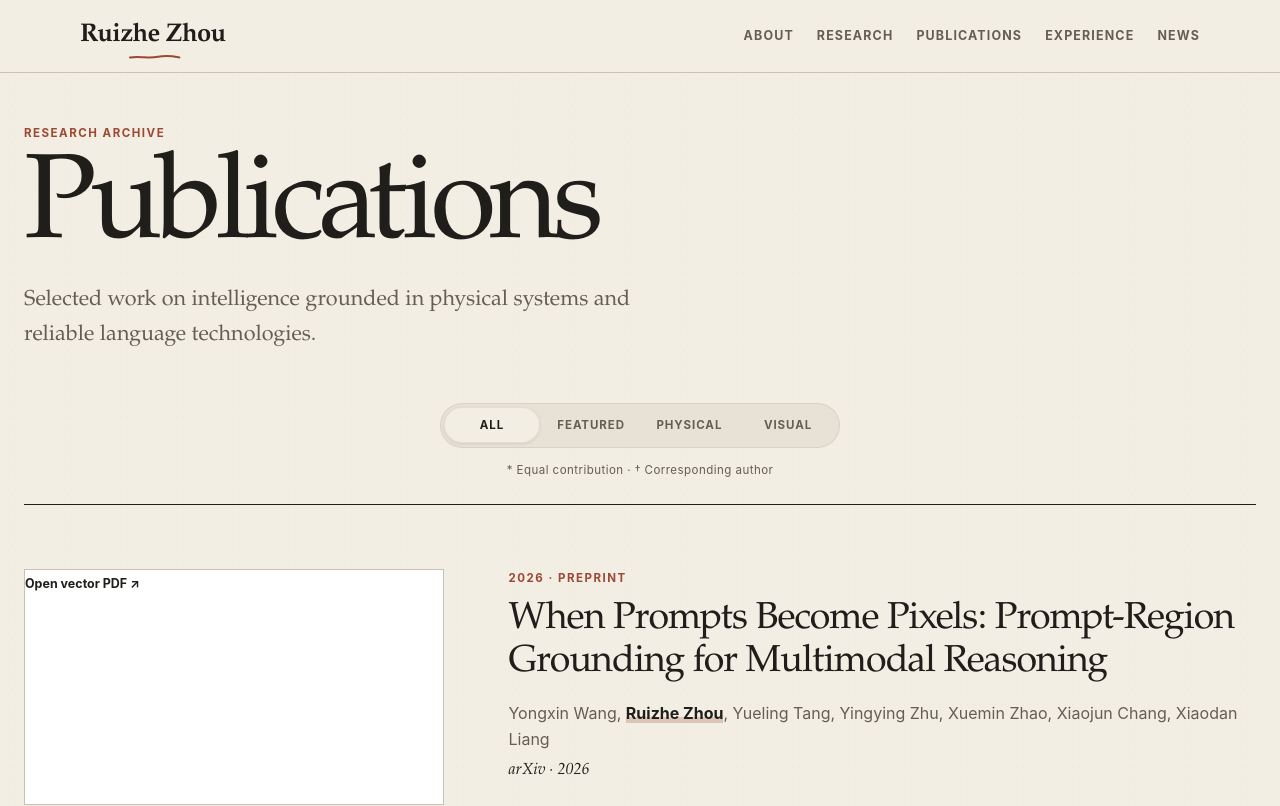
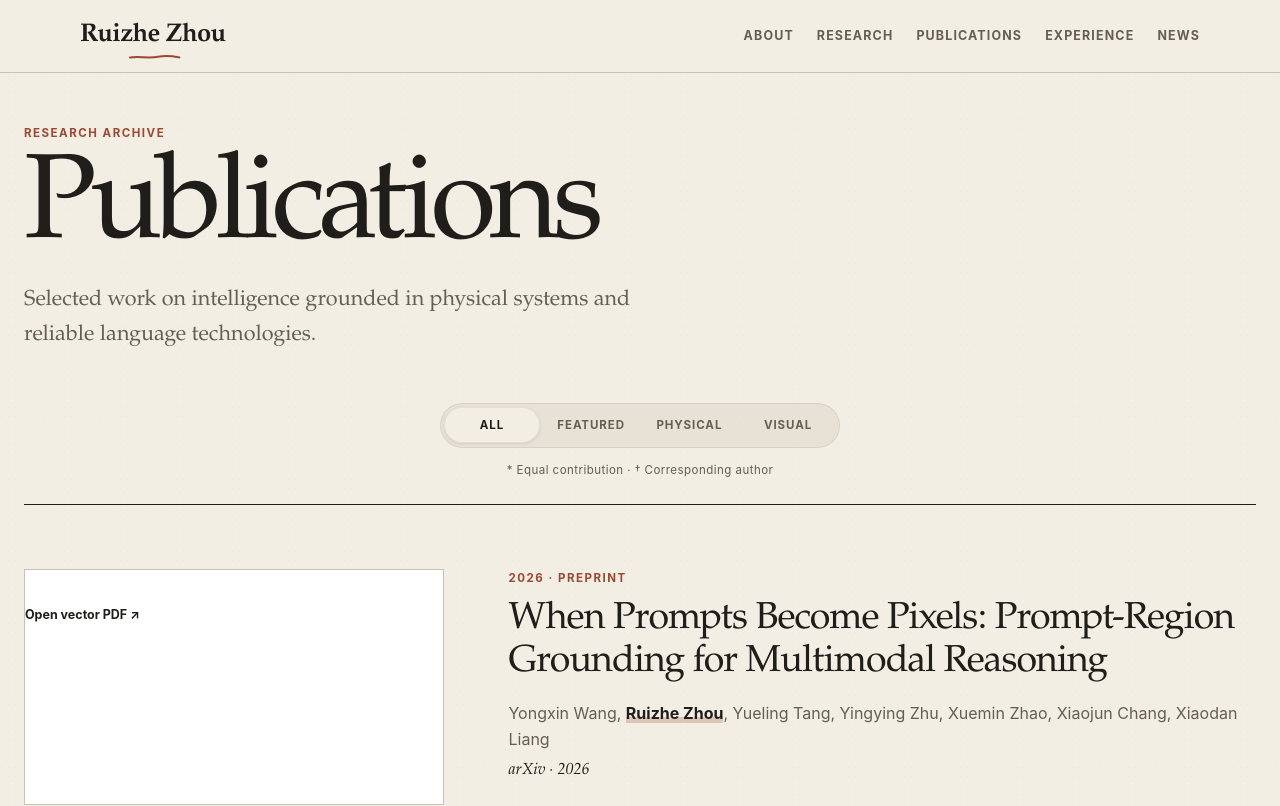
Before and after one commit to RitzChow/RitzChow.github.io, a Next.js app: page /publications in a window 1280 px wide. Shown: the top 806 px of the page. Built offline with nearby package versions, Linux system fonts and the light colour scheme.

Commit message:
fix white publication canvas letterboxing

```diff
--- a/src/app/globals.css
+++ b/src/app/globals.css
@@ -344,7 +344,8 @@ a {
 
 .paper-figure--uniform { aspect-ratio: 16 / 9; background: #fff; }
 .paper-figure img { display: block; width: 100%; height: 100%; object-fit: contain; object-position: center; }
-.paper-figure--pdf object { display: block; width: 100%; height: 100%; border: 0; object-fit: contain; object-position: center; }
+.paper-figure--pdf { display: flex; align-items: center; justify-content: center; }
+.paper-figure--pdf object { display: block; flex: none; border: 0; object-fit: contain; object-position: center; }
 .paper-figure--pdf a { color: var(--ink); font-size: 0.78rem; font-weight: 700; }
 .paper-figure__orb { position: absolute; top: 18%; left: 16%; width: 31%; aspect-ratio: 1; border: 1px solid var(--clay); border-radius: 50%; }
 .paper-figure__axis { position: absolute; inset: 20% 13%; border-left: 1px solid rgb(32 30 26 / 45%); border-bottom: 1px solid rgb(32 30 26 / 45%); transform: rotate(-7deg); }
--- a/src/components/paper-figure.tsx
+++ b/src/components/paper-figure.tsx
@@ -9,6 +9,7 @@ interface PaperFigureProps {
   image?: string;
   imageAlt?: string;
   pdfMedia?: string;
+  mediaAspectRatio?: number;
 }
 
 function fallbackCategory(category: string) {
@@ -22,17 +23,32 @@ export function PaperFigure({
   image,
   imageAlt,
   pdfMedia,
+  mediaAspectRatio,
 }: PaperFigureProps) {
   const [imageFailed, setImageFailed] = useState(false);
 
   if (pdfMedia) {
     const pdfPath = sitePath(pdfMedia);
+    const canvasAspectRatio = 16 / 9;
+    const pdfAspectRatio = mediaAspectRatio ?? canvasAspectRatio;
+    const pdfStyle = pdfAspectRatio >= canvasAspectRatio
+      ? {
+          aspectRatio: pdfAspectRatio,
+          width: "100%",
+          height: `${(canvasAspectRatio / pdfAspectRatio) * 100}%`,
+        }
+      : {
+          aspectRatio: pdfAspectRatio,
+          width: `${(pdfAspectRatio / canvasAspectRatio) * 100}%`,
+          height: "100%",
+        };
     return (
       <figure className="paper-figure paper-figure--uniform paper-figure--pdf">
         <object
           data={pdfPath}
           type="application/pdf"
           aria-label={`Vector preview of ${title}`}
+          style={pdfStyle}
         >
           <a
             href={pdfPath}
--- a/src/components/publication-list.tsx
+++ b/src/components/publication-list.tsx
@@ -53,6 +53,7 @@ export function PublicationList({ publications }: PublicationListProps) {
             image={publication.image}
             imageAlt={publication.imageAlt}
             pdfMedia={publication.pdfMedia}
+            mediaAspectRatio={publication.mediaAspectRatio}
           />
           <div className="publication-row__content">
             <p className="publication-kicker">
```
Also changed, not shown: 2 other files (tests, documents, lock files or other folders).
